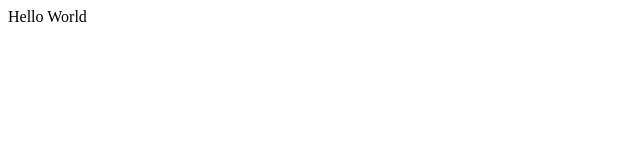
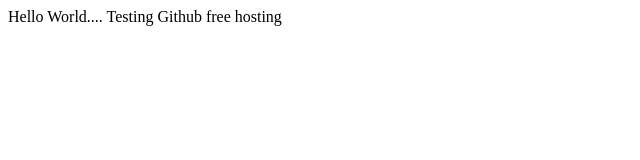
Before and after one commit to Ifeanyi-Benny/example, a plain HTML site: page index.html in a window 1280 px wide. Shown: the whole page, without its empty margins (0-640 px from the left). Drawn offline with Linux system fonts and the light colour scheme.

Commit message:
added new text

```diff
--- a/index.html
+++ b/index.html
@@ -9,7 +9,8 @@
 </head>
 
 <body>
-    Hello World
+    Hello World....
+    Testing Github free hosting
 </body>
 
 </html>
```
